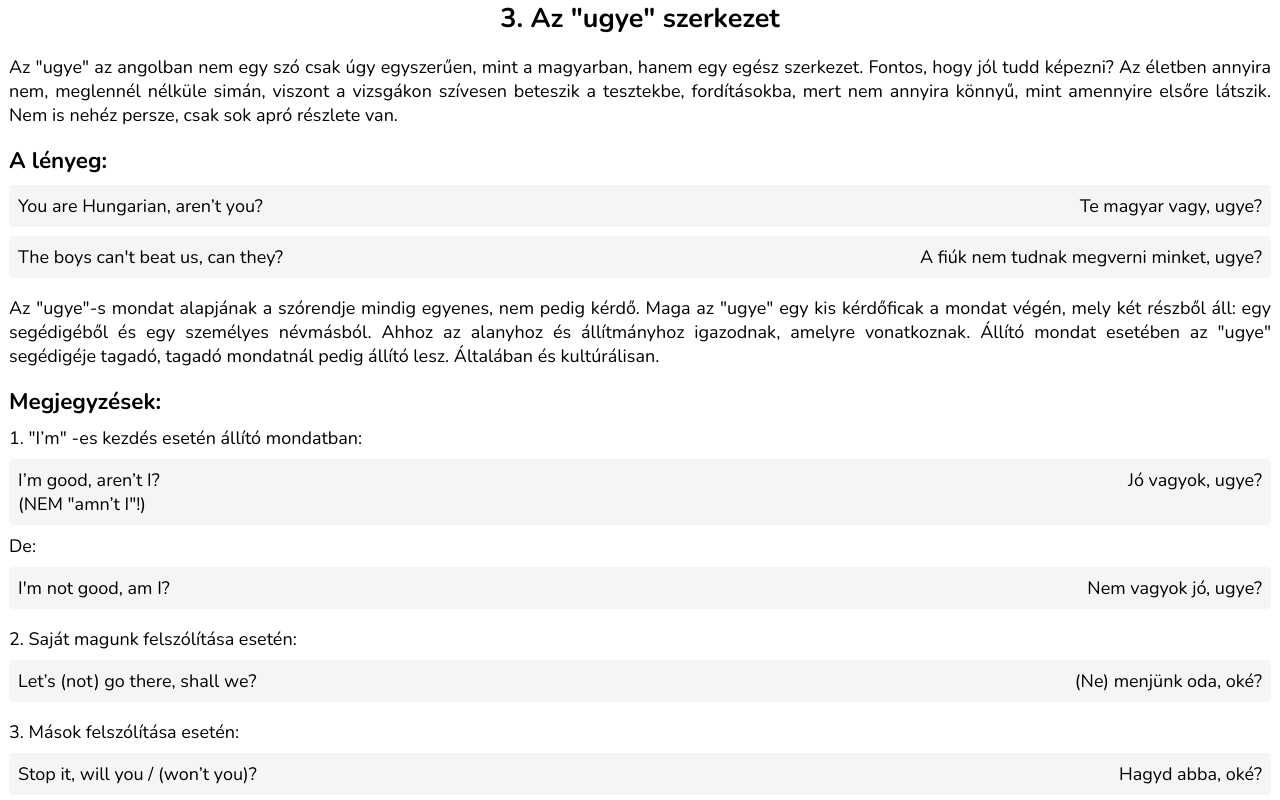
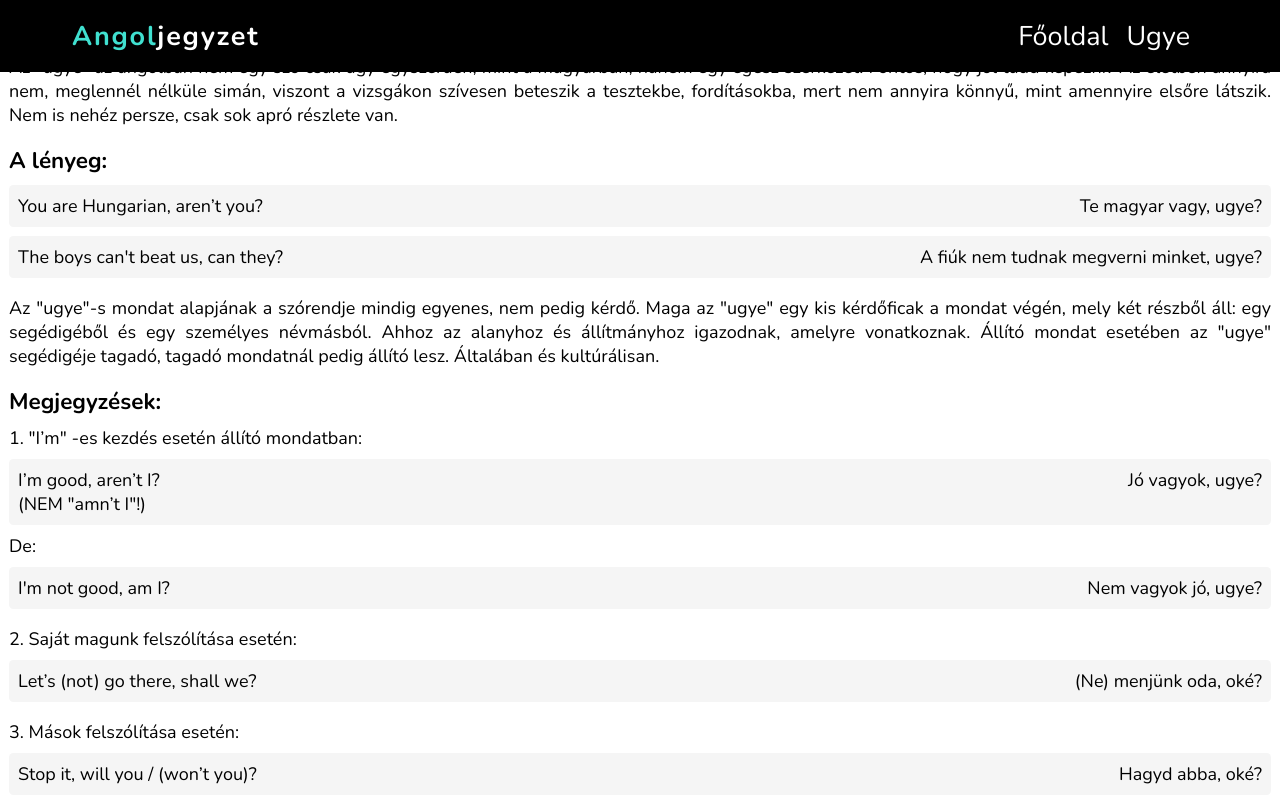
Before and after one commit to xdevtomix/angoljegyzet, a React (Vite) app: page / in a window 1280 px wide. Shown: the top 800 px of the page. Built offline with nearby package versions, Linux system fonts and the light colour scheme; the HTML template or start-up script is replaced by a standard one.

Commit message:
header in

```diff
--- a/src/App.jsx
+++ b/src/App.jsx
@@ -1,11 +1,13 @@
 import styled, { StyleSheetManager } from "styled-components";
 
+import Header from "./components/Header";
 import TagQuestions from "./components/TagQuestions";
 
 export default function App() {
   return (
     <StyleSheetManager disableVendorPrefixes>
       <Container data-component="app">
+        <Header />
         <TagQuestions />
       </Container>
     </StyleSheetManager>
--- /dev/null
+++ b/src/components/Header.jsx
@@ -0,0 +1,110 @@
+import { useState, useEffect } from "react";
+import styled from "styled-components";
+
+export default function Header() {
+    const mediaQuery = window.matchMedia('(max-width: 1023px)');
+
+    const [isSmallScreen, setIsSmallScreen] = useState(mediaQuery.matches);
+    const [isVerticalMenuVisible, setIsVerticalMenuVisible] = useState(false);
+
+    useEffect(() => {
+        const onMediaChange = (e) => {
+            setIsSmallScreen(e.matches);
+        };
+
+        mediaQuery.addEventListener('change', onMediaChange);
+
+        return () => {
+            mediaQuery.removeEventListener('change', onMediaChange);
+        };
+    }, []);
+
+    const Links = () => (
+        <>
+            <Link href="#home">Főoldal</Link>
+            <Link href="#tag-questions">Ugye</Link>
+        </>
+    );
+
+    return (
+        <Container data-component="header">
+            <Logo href="#">
+                <span>Angol</span>jegyzet
+            </Logo>
+
+            {isSmallScreen && <VerticalMenu isVerticalMenuVisible={isVerticalMenuVisible} onClick={() => setIsVerticalMenuVisible(false)}>
+                <Links />
+            </VerticalMenu>}
+
+            {isSmallScreen && <ion-icon name="menu" onClick={() => setIsVerticalMenuVisible(!isVerticalMenuVisible)}></ion-icon>}
+
+            {!isSmallScreen && <HorizontalMenu>
+                <Links />
+            </HorizontalMenu>}
+        </Container>
+    );
+}
+
+const Container = styled.header`
+    position: fixed;
+    top: 0;
+    width: 100%;
+    height: 4rem;
+    z-index: 10;
+    display: flex;
+    align-items: center;
+    justify-content: space-between;
+    background-color: var(--night);
+    padding: 0 2rem;
+
+    @media(min-width: 1024px) {
+        padding: 0 4rem;
+    }
+
+    ion-icon {
+        color: var(--day);
+        font-size: 2.5rem;
+        cursor: pointer;
+    }
+`;
+
+const Logo = styled.a`
+    font-weight: 600;
+    font-size: 1.5rem;
+    color: var(--day);
+    text-decoration: none;
+    letter-spacing: 0.1rem;
+
+    span {
+        color: var(--decor);
+    }
+`;
+
+const VerticalMenu = styled.nav`
+    position: absolute;
+    top: 0;
+    left: 0;
+    height: 100vh;
+    background-color: var(--night);
+    padding: 2rem 0 0 2rem;
+    display: flex;
+    flex-direction: column;
+    transition: 250ms;
+    transform: translate3d(${({ isVerticalMenuVisible }) => isVerticalMenuVisible ? '0' : '-100%'}, 0, 0);
+`;
+
+const HorizontalMenu = styled.nav`
+
+`;
+
+const Link = styled.a`
+    color: var(--day);
+    margin-bottom: 1rem;
+    margin-right: 1rem;
+    font-size: 1.5rem;
+    text-decoration: none;
+
+    :hover {
+        color: var(--decor);
+    }
+`;
--- a/src/components/TagQuestions.jsx
+++ b/src/components/TagQuestions.jsx
@@ -6,7 +6,7 @@ import { Title } from "../styled-components/Title";
 
 export default function TagQuestions() {
     return (
-        <Container data-component="tag-questions">
+        <Container data-component="tag-questions" id="tag-questions">
             <Title>3. Az "ugye" szerkezet</Title>
 
             <Paragraph>
```
